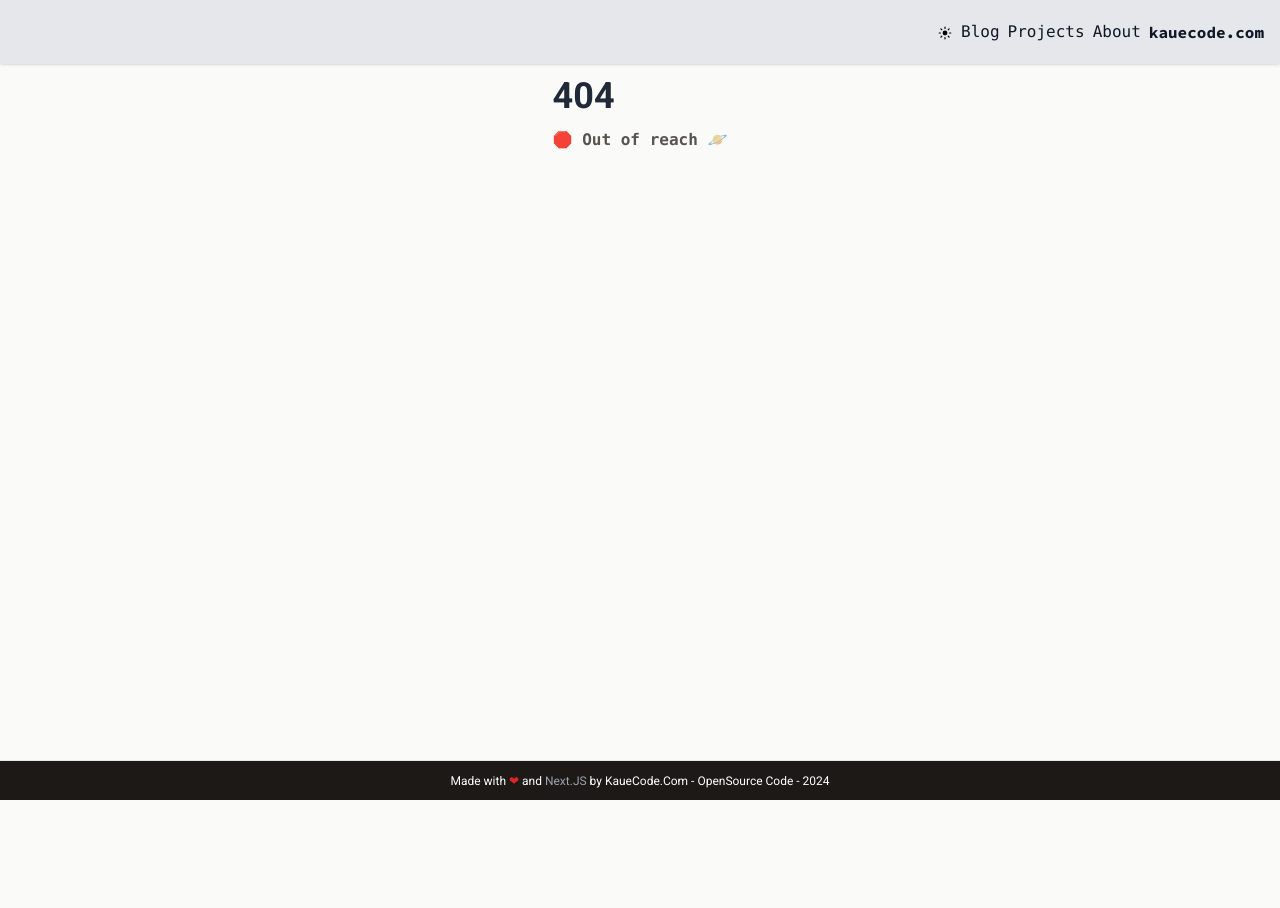
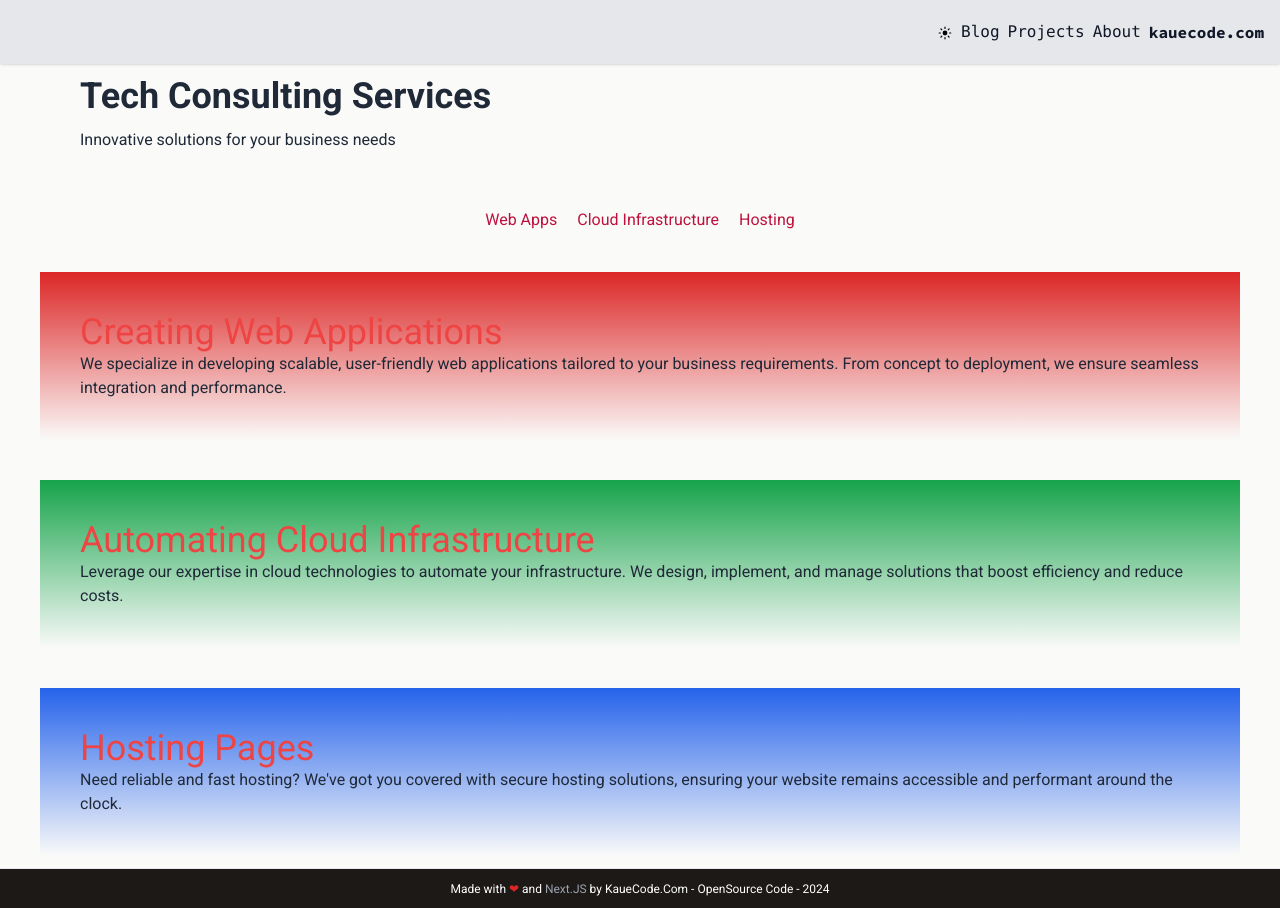
Before and after one commit to kauemendes/kauemendes.com, a Next.js app: page /consult in a window 1280 px wide. Before the commit this address had no page. Before the commit the page ends 800 px from the top, so only its background shows below. Built offline with nearby package versions, Linux system fonts and the light colour scheme.

Commit message:
Add Consult Page and Button

```diff
--- /dev/null
+++ b/src/app/consult/page.tsx
@@ -0,0 +1,52 @@
+import Heading from '@/components/Heading';
+import React from 'react';
+
+const ConsultingPage = () => {
+  return (
+    <div>
+      <div className="pl-10 pb-4">
+        <Heading>Tech Consulting Services</Heading>
+        <p>Innovative solutions for your business needs</p>
+      </div>
+      <nav className='text-center m-10 space-x-5'>
+        <a href="#webapps" className='text-rose-700'>Web Apps</a>
+        <a href="#cloud" className='text-rose-700'>Cloud Infrastructure</a>
+        <a href="#hosting" className='text-rose-700'>Hosting</a>
+      </nav>
+      <section className="flex flex-col w-full m-auto rounded-md space-y-10">
+        <div id="webapps" className='bg-gradient-to-b  from-red-600 p-10'>
+          <h3 className='text-red-500 text-semibold text-4xl'>Creating Web Applications</h3>
+          <p>We specialize in developing scalable, user-friendly web applications tailored to your business requirements. From concept to deployment, we ensure seamless integration and performance.</p>
+        </div>
+        <div id="cloud" className='bg-gradient-to-b  from-green-600 p-10'>
+          <h3 className='text-red-500 text-semibold text-4xl'>Automating Cloud Infrastructure</h3>
+          <p>Leverage our expertise in cloud technologies to automate your infrastructure. We design, implement, and manage solutions that boost efficiency and reduce costs.</p>
+        </div>
+        <div id="hosting" className='bg-gradient-to-b  from-blue-600 p-10'>
+          <h3 className='text-red-500 text-semibold text-4xl'>Hosting Pages</h3>
+          <p>Need reliable and fast hosting? We've got you covered with secure hosting solutions, ensuring your website remains accessible and performant around the clock.</p>
+        </div>
+      </section>
+      {/* <section className="flex flex-col w-full m-auto rounded-md space-y-10">
+        <h2>Contact Us</h2>
+        <form action="/api/contact" method="post">
+          <div>
+            <label htmlFor="name">Name:</label>
+            <input type="text" id="name" name="name" required />
+          </div>
+          <div>
+            <label htmlFor="email">Email:</label>
+            <input type="email" id="email" name="email" required />
+          </div>
+          <div>
+            <label htmlFor="message">Message:</label>
+            <textarea id="message" name="message" required></textarea>
+          </div>
+          <button type="submit">Submit</button>
+        </form>
+      </section> */}
+    </div>
+  );
+};
+
+export default ConsultingPage;
--- a/src/app/page.tsx
+++ b/src/app/page.tsx
@@ -63,9 +63,14 @@ export default async function Home() {
             </li>
           </ul>
         </div>
-        <div className="w-full py-4 px-3 mt-1 rounded text-center">
+        <div className="w-full py-4 px-3 mt-1 rounded text-center space-y-10">
           <p className="m-auto font-semibold font-mono">
            with root in kauecode.com ¤ main ➜ <span className="font-bold font-mono animate-blink">_</span>
+          </p>
+          <p className="m-auto font-semibold font-mono">
+           <Link href="/consult" className="bg-gradient-to-b bg-red-500 p-5 pl-14 pr-14 rounded">
+              Tech Consult
+           </Link>
           </p>
         </div>
       </div>
```
